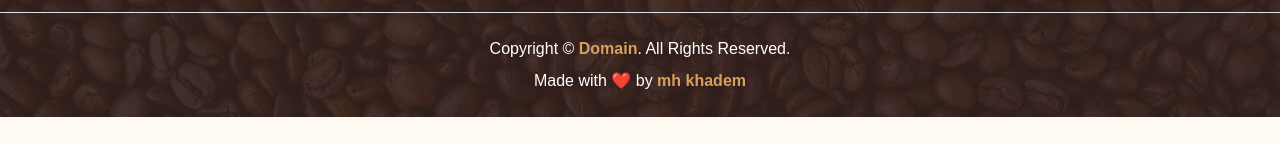
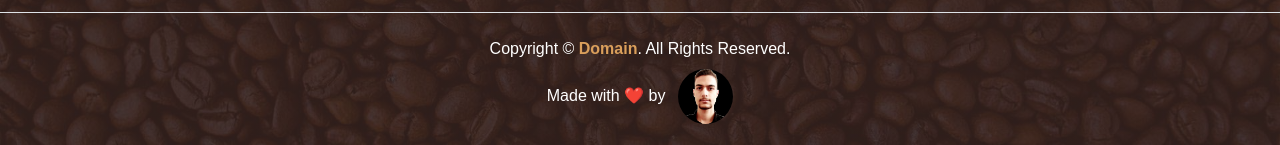
Before and after one commit to khadem-mh/coffee, a Next.js app: page /contact in a window 1280 px wide. Shown: the part 1823-1968 px from the top of the page. Before the commit the page ends 1940 px from the top, so only its background shows below. Built offline with nearby package versions, Linux system fonts and the light colour scheme.

Commit message:
in the name of god ♥

```diff
--- a/components/modules/Footer/Footer.jsx
+++ b/components/modules/Footer/Footer.jsx
@@ -97,7 +97,11 @@ const Footer = () => {
 
             <div className="container-fluid text-center text-white border-top mt-4 py-4 px-sm-3 px-md-5" style={{ borderColor: 'rgba(256, 256, 256, .1) !important' }}>
                 <p className="mb-2 text-white">Copyright &copy; <Link className="font-weight-bold" href="#">Domain</Link>. All Rights Reserved.</p>
-                <p className="m-0 text-white">Made with ❤️ by <Link className="font-weight-bold" href="https://github.com/khadem-mh" target="_blank"> mh khadem</Link></p>
+                <p className="m-0 text-white">Made with ❤️ by
+                    <Link className="font-weight-bold" href="https://github.com/khadem-mh" target="_blank">
+                        <img src="/img/khadem.jpg" alt="my" style={{width: '55px', borderRadius: '50rem', marginLeft: '.8rem'}} />
+                    </Link>
+                </p>
             </div>
 
         </div >
--- a/components/modules/ToUp/ToUp.jsx
+++ b/components/modules/ToUp/ToUp.jsx
@@ -7,7 +7,7 @@ import {
 const ToUp = () => {
 
     return (
-        <Link href="#" className="btn btn-primary" style={{ position: 'fixed', bottom: '30px', left: '30px' }}>
+        <Link href="#" className="btn btn-primary" style={{ position: 'fixed', bottom: '30px', left: '30px', zIndex: '100' }}>
             <FontAwesomeIcon icon={faAngleDoubleUp} className="fa fa-2x" style={{ color: 'white' }} />
         </Link>
     )
```
Also changed, not shown: public/img/khadem.jpg (added).
